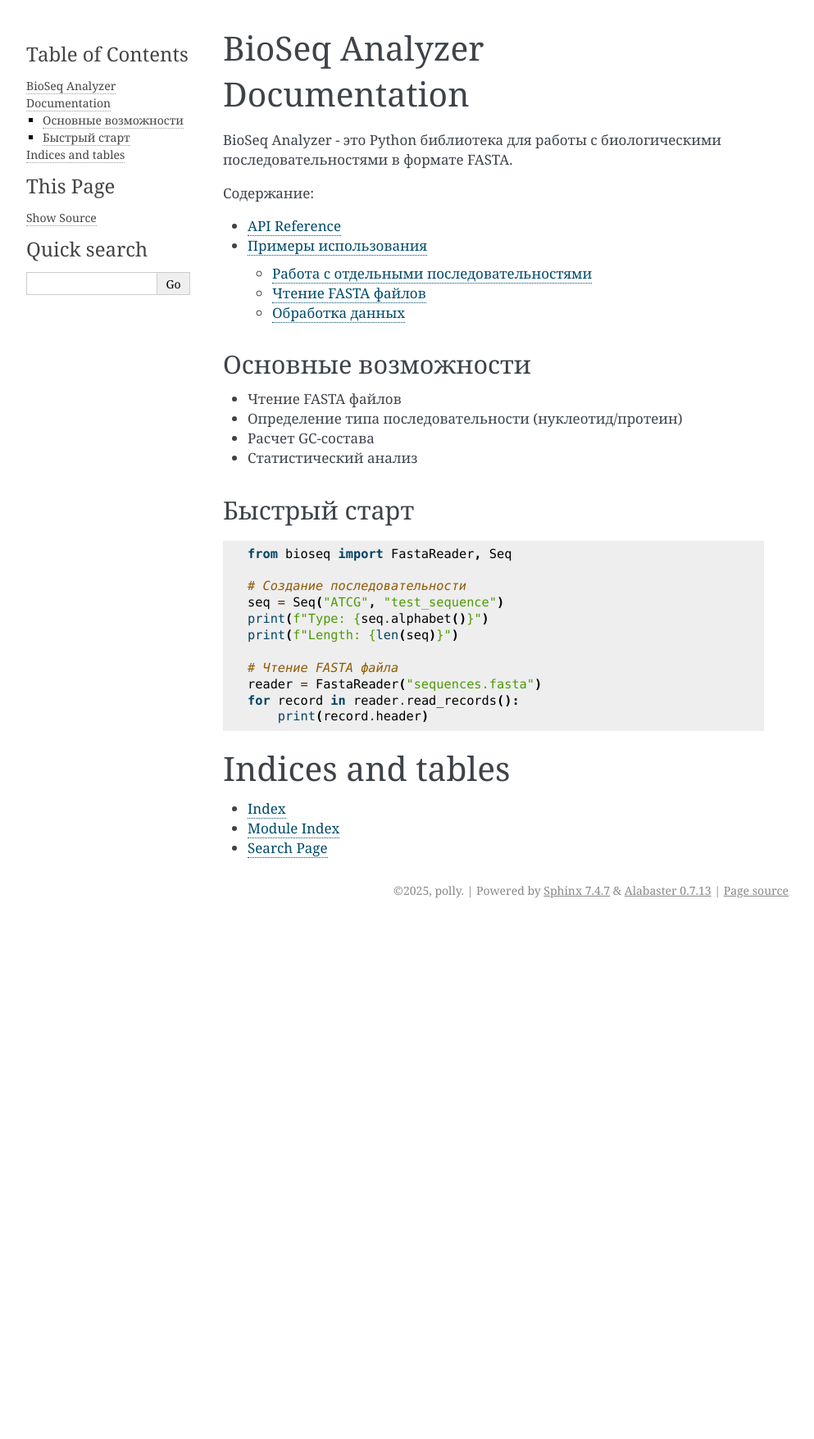
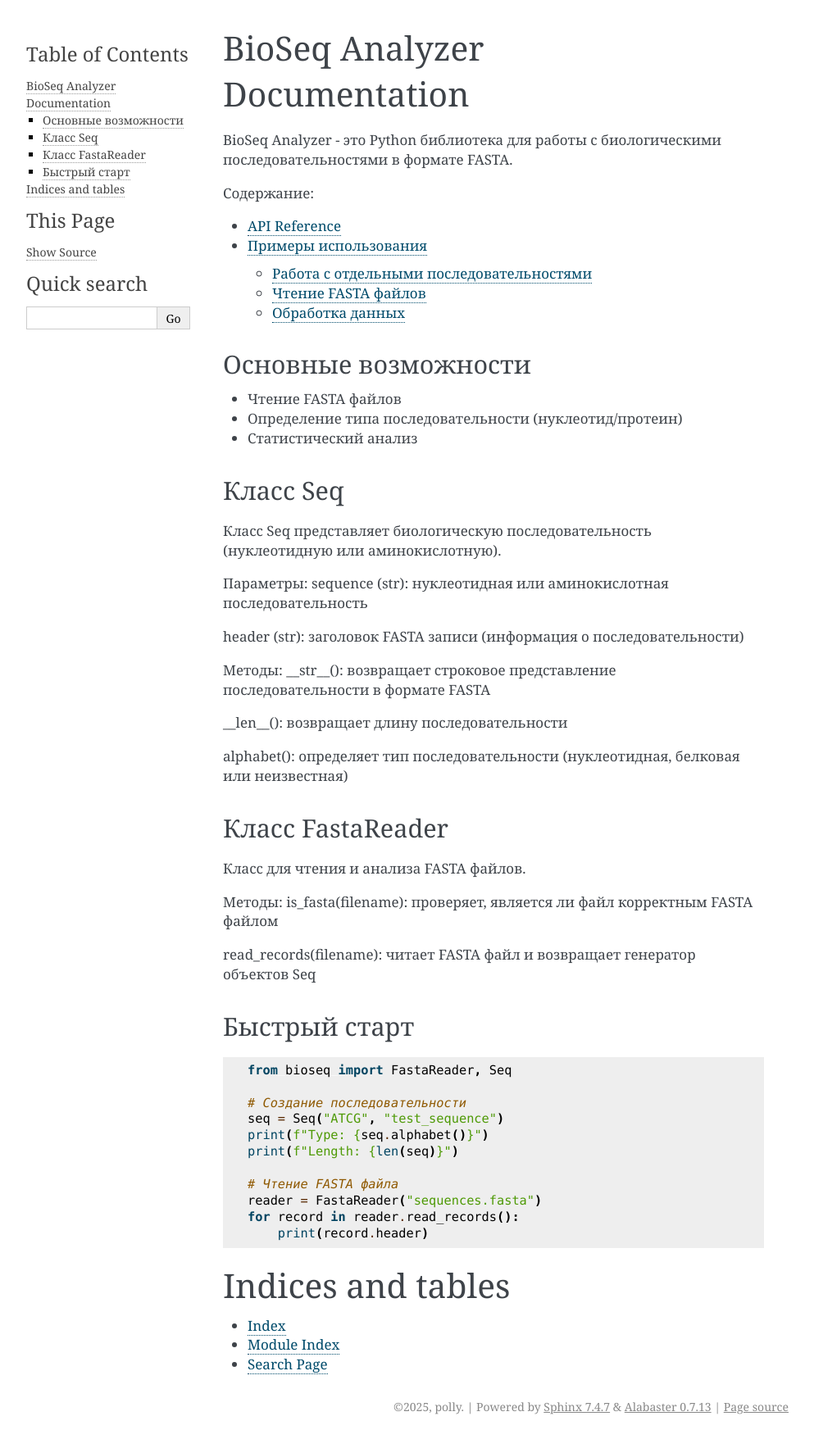
Before and after one commit to biopolly/class-fasta-reader, a Sphinx documentation site: the page built from docs/source/index.rst, in a window 1280 px wide. Shown: the whole page at 82% size, without its empty margins (148-1141 px from the left). Built offline with Sphinx 7.4.7, drawn with Linux system fonts in a browser that asks for light colours; before the commit the page ends 1126 px from its top, so only the background shows below that.

Commit message:
Update index.rst

```diff
--- a/docs/source/index.rst
+++ b/docs/source/index.rst
@@ -15,8 +15,36 @@ BioSeq Analyzer - это Python библиотека для работы с би
 
 * Чтение FASTA файлов
 * Определение типа последовательности (нуклеотид/протеин)
-* Расчет GC-состава
 * Статистический анализ
+
+
+
+Класс Seq
+--------------------
+Класс Seq представляет биологическую последовательность (нуклеотидную или аминокислотную).
+
+Параметры:
+sequence (str): нуклеотидная или аминокислотная последовательность
+
+header (str): заголовок FASTA записи (информация о последовательности)
+
+Методы:
+__str__(): возвращает строковое представление последовательности в формате FASTA
+
+__len__(): возвращает длину последовательности
+
+alphabet(): определяет тип последовательности (нуклеотидная, белковая или неизвестная)
+
+
+
+Класс FastaReader
+--------------------
+Класс для чтения и анализа FASTA файлов.
+
+Методы:
+is_fasta(filename): проверяет, является ли файл корректным FASTA файлом
+
+read_records(filename): читает FASTA файл и возвращает генератор объектов Seq
 
 Быстрый старт
 -------------
```
